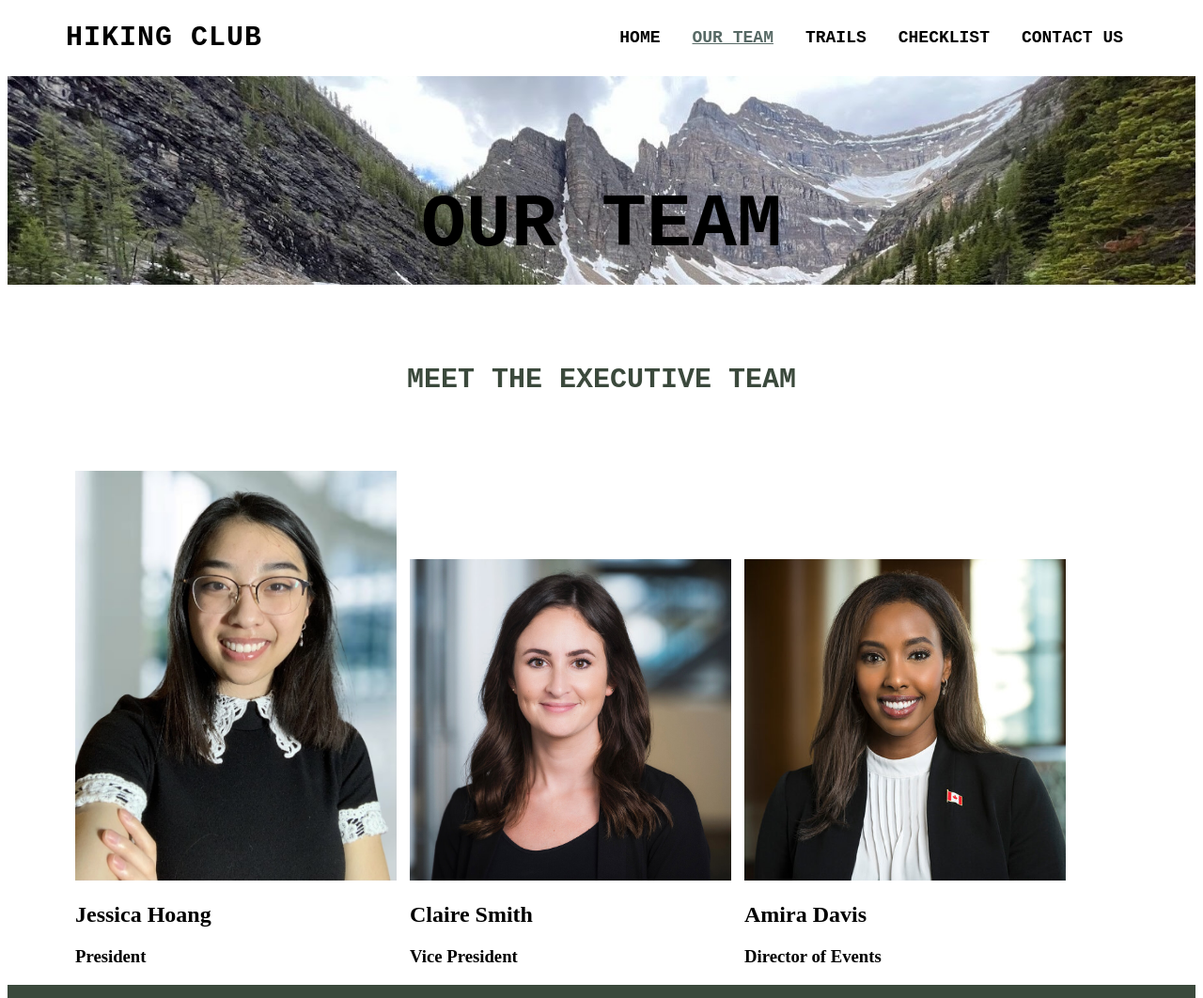
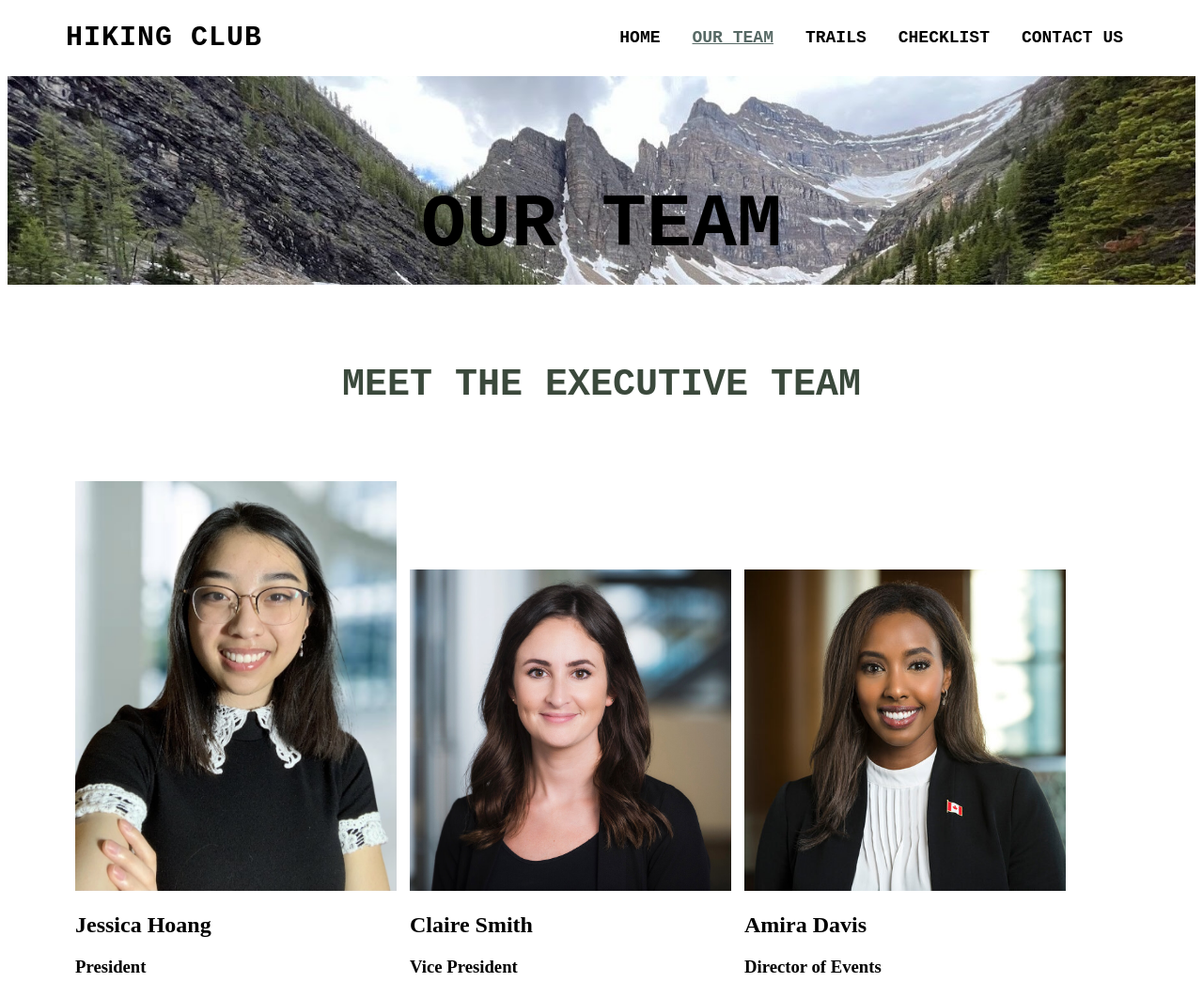
Before and after one commit to jessicahoang1/jessicahoang1.github.io, a plain HTML site: page aboutUs.html in a window 1280 px wide. Shown: the top 1062 px of the page at 94% size. Drawn offline with Linux system fonts and the light colour scheme.

Commit message:
Update style.css

```diff
--- a/style.css
+++ b/style.css
@@ -167,7 +167,7 @@
 .executive-section .container .executive-title h1{
     color:#3B493C;
     font-family: 'Courier New', Courier, monospace;
-    font-size: 30px;
+    font-size: 40px;
     margin: 80px 0 80px;
 }
 
@@ -181,6 +181,7 @@
     width: 30%;
     display: inline-block;
     padding-left: 10px;
+    margin-bottom: 50px;
 }
 
 /* Table Section */
```
